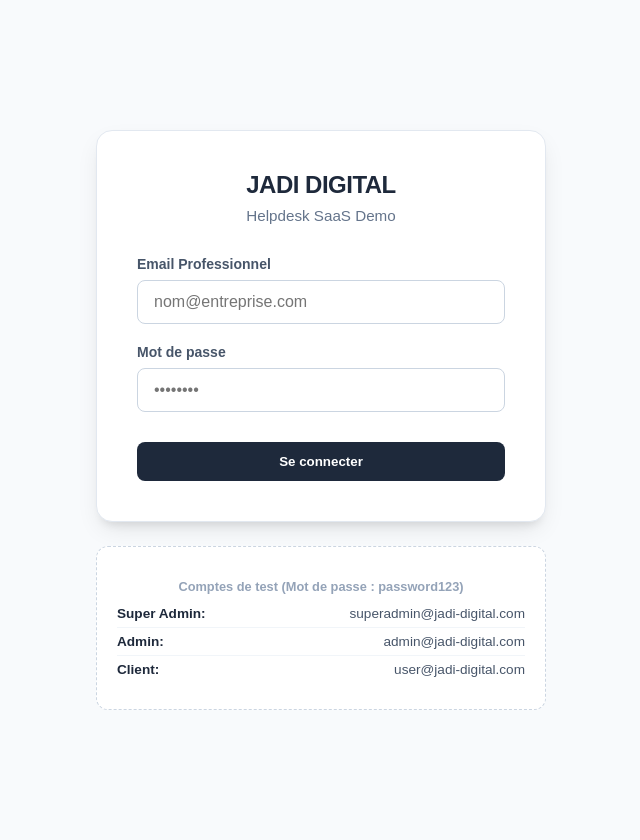
After one commit to jadikhalid/helpdesk_saas, a PHP site: page /login.php in a window 1280 px wide. The commit adds this page. Shown: the whole page, without its empty margins (319-959 px from the left). Run offline with PHP 8.4, Linux system fonts and the light colour scheme; data that the repository does not hold is empty.

Commit message:
going on

```diff
--- /dev/null
+++ b/login.php
@@ -0,0 +1,82 @@
+<?php
+session_start();
+require_once './config/db.php';
+
+// Redirection si déjà connecté
+if (isset($_SESSION['user_id'])) {
+  header('Location: index.php');
+  exit;
+}
+
+if ($_SERVER['REQUEST_METHOD'] === 'POST') {
+  $email = $_POST['email'];
+  $password = $_POST['password'];
+
+  $stmt = $pdo->prepare("SELECT * FROM users WHERE email = ?");
+  $stmt->execute([$email]);
+  $user = $stmt->fetch();
+
+  if ($user && password_verify($password, $user['password'])) {
+    $_SESSION['user_id'] = $user['id'];
+    $_SESSION['user_role'] = $user['role'];
+    $_SESSION['user_name'] = $user['full_name'];
+    header('Location: index.php');
+    exit;
+  } else {
+    $error = "Identifiants incorrects.";
+  }
+}
+?>
+<!DOCTYPE html>
+<html lang="fr">
+
+<head>
+  <meta charset="UTF-8">
+  <meta name="viewport" content="width=device-width, initial-scale=1.0">
+  <title>Connexion | JADI DIGITAL Helpdesk</title>
+  <link rel="stylesheet" href="style.css">
+</head>
+
+<body class="login-page">
+  <div class="login-container">
+    <div class="login-card">
+      <div class="login-header">
+        <h2>JADI DIGITAL</h2>
+        <p>Helpdesk SaaS Demo</p>
+      </div>
+
+      <?php if (isset($error)): ?>
+        <div class="alert-error"><?= $error ?></div>
+      <?php endif; ?>
+
+      <form method="POST" class="login-form">
+        <div class="form-group">
+          <label for="email">Email Professionnel</label>
+          <input type="email" id="email" name="email" required placeholder="nom@entreprise.com">
+        </div>
+        <div class="form-group">
+          <label for="password">Mot de passe</label>
+          <input type="password" id="password" name="password" required placeholder="••••••••">
+        </div>
+        <button type="submit" class="btn-login">Se connecter</button>
+      </form>
+    </div>
+
+    <div class="demo-helper">
+      <h3>Comptes de test (Mot de passe : password123)</h3>
+      <div class="demo-grid">
+        <div class="demo-item">
+          <strong>Super Admin:</strong> <span>superadmin@jadi-digital.com</span>
+        </div>
+        <div class="demo-item">
+          <strong>Admin:</strong> <span>admin@jadi-digital.com</span>
+        </div>
+        <div class="demo-item">
+          <strong>Client:</strong> <span>user@jadi-digital.com</span>
+        </div>
+      </div>
+    </div>
+  </div>
+</body>
+
+</html>
--- /dev/null
+++ b/logout.php
@@ -0,0 +1,6 @@
+<?php
+session_start();
+session_unset();
+session_destroy();
+header('Location: login.php');
+exit;
--- a/style.css
+++ b/style.css
@@ -320,3 +320,150 @@ select {
   margin-top: 15px;
   margin-bottom: 15px;
 }
+/* page login */
+/* --- LOGIN PAGE STYLES --- */
+.login-page {
+  background-color: #f8fafc;
+  display: flex;
+  justify-content: center;
+  align-items: center;
+  min-height: 100vh;
+  margin: 0;
+}
+
+.login-container {
+  width: 100%;
+  max-width: 450px;
+  padding: 20px;
+}
+
+.login-card {
+  background: white;
+  padding: 40px;
+  border-radius: 16px;
+  box-shadow:
+    0 10px 25px -5px rgba(0, 0, 0, 0.1),
+    0 8px 10px -6px rgba(0, 0, 0, 0.1);
+  border: 1px solid #e2e8f0;
+}
+
+.login-header {
+  text-align: center;
+  margin-bottom: 32px;
+}
+
+.login-header h2 {
+  color: #1e293b;
+  font-size: 1.5rem;
+  margin: 0;
+  letter-spacing: -0.5px;
+}
+
+.login-header p {
+  color: #64748b;
+  margin-top: 8px;
+  font-size: 0.95rem;
+}
+
+.login-form .form-group {
+  margin-bottom: 20px;
+}
+
+.login-form label {
+  display: block;
+  font-size: 0.875rem;
+  font-weight: 600;
+  color: #475569;
+  margin-bottom: 8px;
+}
+
+.login-form input {
+  width: 100%;
+  padding: 12px 16px;
+  border: 1px solid #cbd5e1;
+  border-radius: 8px;
+  font-size: 1rem;
+  transition: all 0.2s;
+  box-sizing: border-box;
+}
+
+.login-form input:focus {
+  outline: none;
+  border-color: #6366f1;
+  box-shadow: 0 0 0 3px rgba(99, 102, 241, 0.1);
+}
+
+.btn-login {
+  width: 100%;
+  background-color: #1e293b;
+  color: white;
+  padding: 12px;
+  border-radius: 8px;
+  font-weight: 600;
+  border: none;
+  cursor: pointer;
+  transition: background 0.2s;
+  margin-top: 10px;
+}
+
+.btn-login:hover {
+  background-color: #334155;
+}
+
+/* Alert Error */
+.alert-error {
+  background-color: #fef2f2;
+  color: #dc2626;
+  padding: 12px;
+  border-radius: 8px;
+  font-size: 0.875rem;
+  margin-bottom: 20px;
+  border: 1px solid #fee2e2;
+  text-align: center;
+}
+
+/* Demo Helper */
+.demo-helper {
+  margin-top: 24px;
+  padding: 20px;
+  background: #ffffff;
+  border-radius: 12px;
+  border: 1px dashed #cbd5e1;
+}
+
+.demo-helper h3 {
+  font-size: 0.8rem;
+  /* text-transform: uppercase; */
+  color: #94a3b8;
+  margin-bottom: 12px;
+  text-align: center;
+}
+
+.demo-grid {
+  font-size: 0.85rem;
+  color: #475569;
+}
+
+.demo-item {
+  display: flex;
+  justify-content: space-between;
+  margin-bottom: 6px;
+  padding-bottom: 6px;
+  border-bottom: 1px solid #f1f5f9;
+}
+
+.demo-item:last-child {
+  border: none;
+}
+
+.demo-item strong {
+  color: #1e293b;
+}
+
+/* Responsive */
+@media (max-width: 480px) {
+  .login-card {
+    padding: 24px;
+  }
+}
+/* Fin page login */
```
Also changed, not shown: auth_check.php (added, +16 -0 lines), backup_helpdesk.sql (added, +118 -0 lines), database.sql (+20 -4 lines), delete_ticket.php (deleted, +0 -27 lines), index.php (+9 -3 lines).
